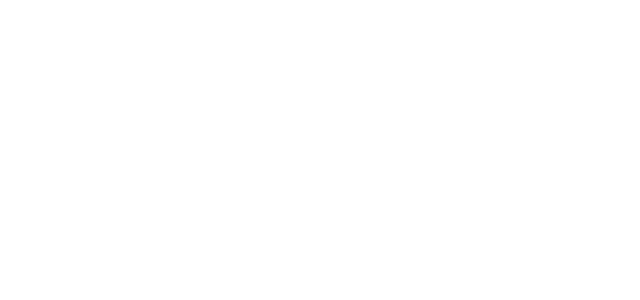
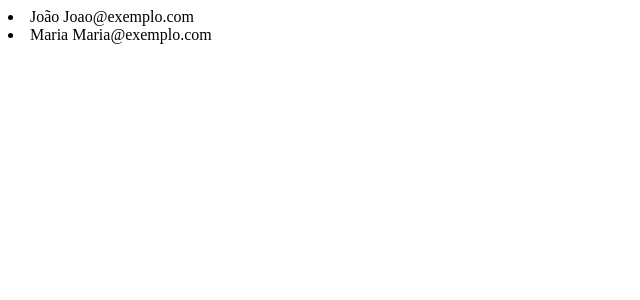
Before and after one commit to indigotech/onboard-gustavo-matsumoto, a React (Create React App) app: page /users in a window 1280 px wide. Before the commit this address had no page. Shown: the top 300 px of the page, without its empty margins (0-640 px from the left). Built offline with nearby package versions, Linux system fonts and the light colour scheme.

Commit message:
User List Screen Done

```diff
--- a/src/NewPage.tsx
+++ /dev/null
@@ -1,8 +0,0 @@
-import React from "react";
-
-function NewPage() {
-  return <div></div>;
-}
-
-
-export default NewPage;
--- /dev/null
+++ b/src/UserList.tsx
@@ -0,0 +1,8 @@
+const userList= {
+  "users": [
+    { "name": "João", "email": "Joao@exemplo.com" },
+    { "name": "Maria", "email": "Maria@exemplo.com" }
+  ]
+}
+
+export default userList;
--- /dev/null
+++ b/src/UsersListScreen.tsx
@@ -0,0 +1,13 @@
+import React from "react";
+import "./UserList"
+import userList from "./UserList";
+
+
+const UserMap = userList.users.map((user)=> <li key = {user.name}>{user.name}{'\n'}{user.email} </li>);
+
+function UsersListScreen() {
+  return <div>{UserMap}</div>;
+}
+
+
+export default UsersListScreen;
--- a/src/index.tsx
+++ b/src/index.tsx
@@ -4,7 +4,7 @@
 import { ApolloClient, InMemoryCache, ApolloProvider } from "@apollo/client";
 import { BrowserRouter, Route, Routes } from "react-router-dom";
 import LoginScreen from "./LoginScreen";
-import NewPage from "./NewPage";
+import UsersListScreen from "./UsersListScreen";
 
 export const client = new ApolloClient({
   uri: "https://tq-template-server-sample.herokuapp.com/graphql",
@@ -20,7 +20,7 @@
       <BrowserRouter>
         <Routes>
           <Route path="/" element={<LoginScreen />} />
-          <Route path="newpage" element={<NewPage />} />
+          <Route path="users" element={<UsersListScreen />} />
         </Routes>
       </BrowserRouter>
     </ApolloProvider>
```
